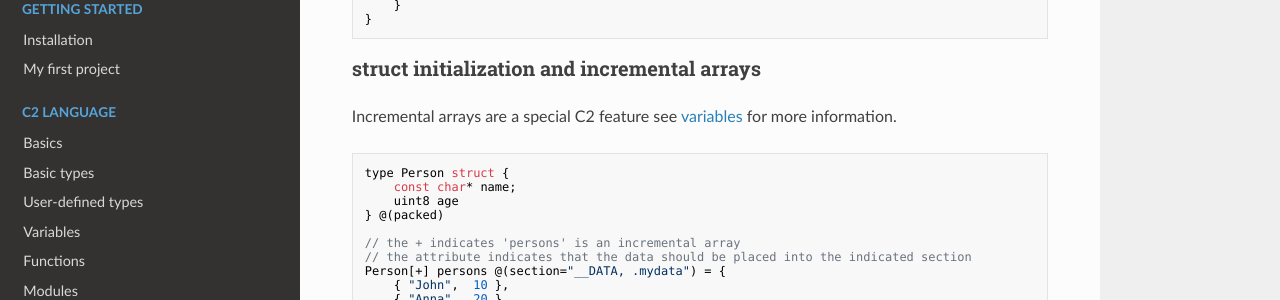
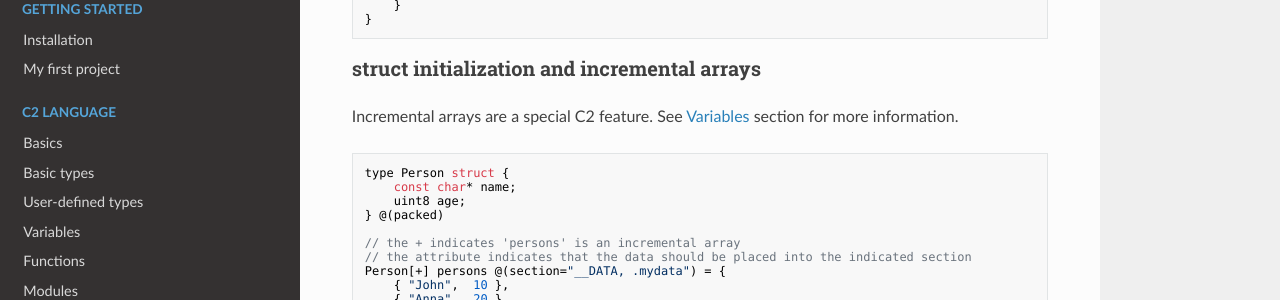
Before and after one commit to c2lang/documentation, an MkDocs documentation site: the page built from documentation/docs/introduction/code_fragments.md, in a window 1280 px wide and 900 px high, scrolled down 1783 px. Shown: the part 151-451 px from the top of the window. Built offline with MkDocs 1.6.1, drawn with Linux system fonts in a browser that asks for light colours; nearby versions of some CDN libraries; old or Windows-style settings are respelled for this version of MkDocs.

Commit message:
documentation fixes (thanks to Lukáš Hozda)

````diff
--- a/documentation/docs/introduction/code_fragments.md
+++ b/documentation/docs/introduction/code_fragments.md
@@ -121,12 +121,12 @@ type MyData struct {
 ```
 
 ### struct initialization and incremental arrays
-Incremental arrays are a special C2 feature see [variables](../language/variables.md)
-for more information.
+Incremental arrays are a special C2 feature. See [Variables](../language/variables.md)
+section for more information.
 ```c
 type Person struct {
     const char* name;
-    uint8 age
+    uint8 age;
 } @(packed)
 
 // the + indicates 'persons' is an incremental array
````
Also changed, not shown: documentation/docs/language/modules.md (+1 -1 lines).
